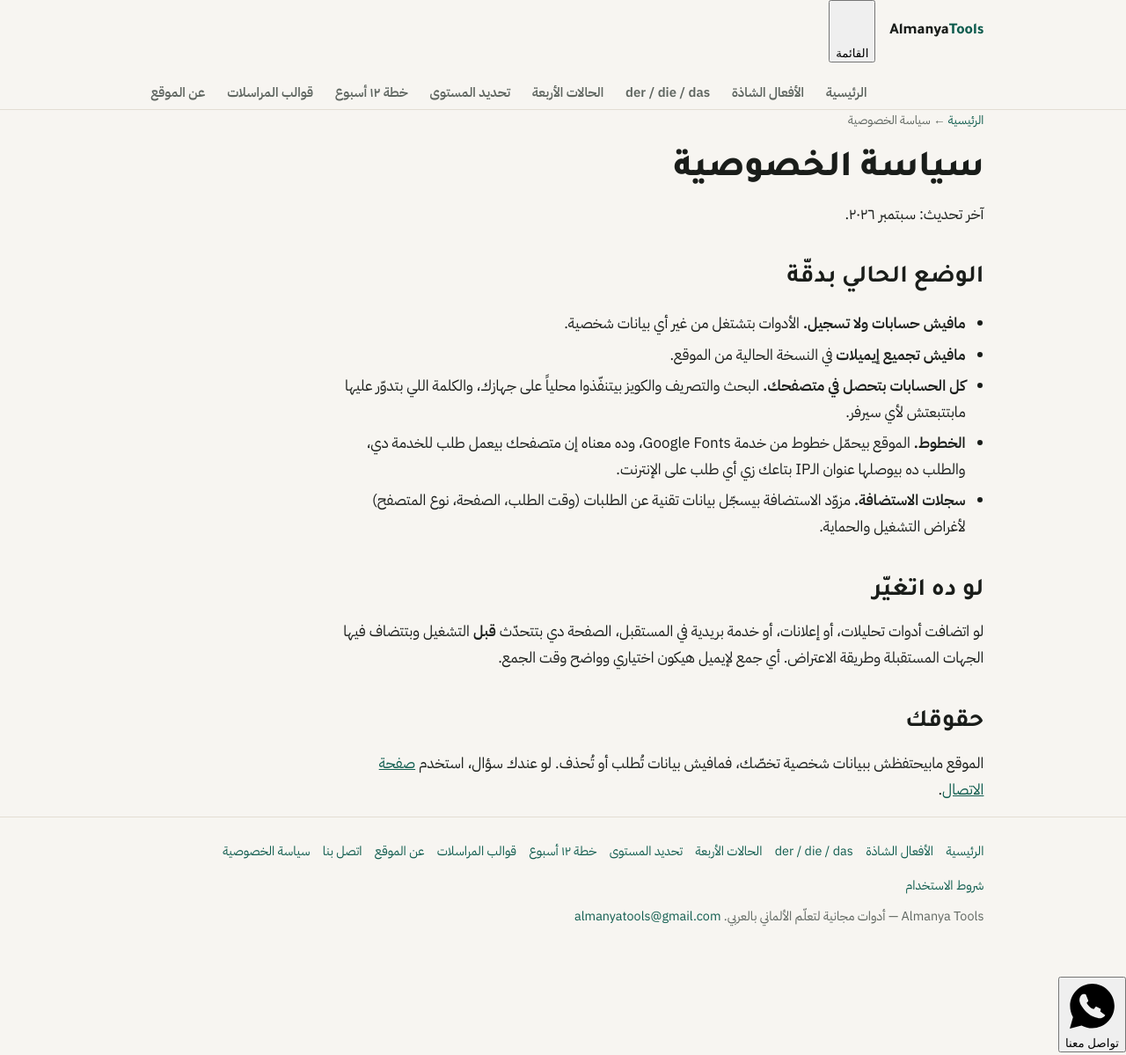
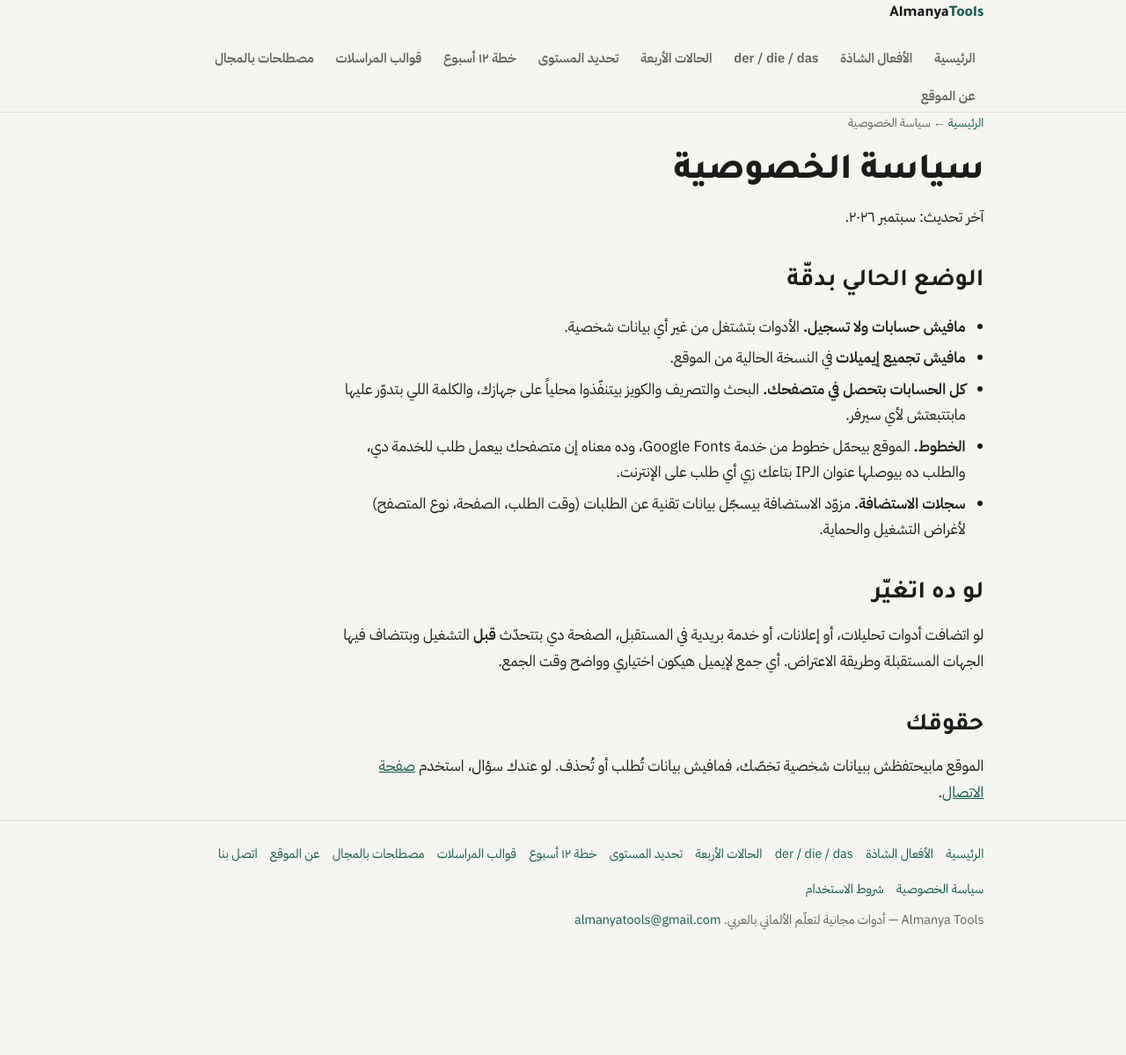
Before and after one commit to paypalbymohamed-ai/almanya-tools, a website built with Vite: page privacy/index.html in a window 1280 px wide. Shown: the whole page at 88% size. After the commit the page ends 1114 px from the top, so only its background shows below. Built offline with nearby package versions, Linux system fonts and the light colour scheme.

Commit message:
faelle: add/update privacy/index.html

```diff
--- a/privacy/index.html
+++ b/privacy/index.html
@@ -3,39 +3,31 @@
   <head>
     <meta charset="UTF-8" />
     <meta name="viewport" content="width=device-width, initial-scale=1" />
-    <script>try{var d=document.documentElement;d.classList.add('js-nav');if(localStorage.getItem('at_progress_v1'))d.classList.add('has-progress')}catch(e){}</script>
     <link rel="icon" href="/favicon.ico" sizes="32x32" />
     <link rel="icon" href="/favicon.svg" type="image/svg+xml" />
     <link rel="apple-touch-icon" href="/apple-touch-icon.png" />
     <link rel="manifest" href="/site.webmanifest" />
     <meta name="theme-color" content="#0f5c4e" />
     <meta property="og:site_name" content="Almanya Tools" />
-    <meta property="og:image" content="https://almanya-tools.pages.dev/og-image.png" />
+    <meta property="og:image" content="https://almanya-tools-bfzjg.surething.host/og-image.png" />
     <meta property="og:image:width" content="1200" />
     <meta property="og:image:height" content="630" />
     <meta property="og:image:alt" content="أدوات تعلّم الألماني بالعربي — تصريف الأفعال الشاذة و der/die/das" />
     <meta name="twitter:card" content="summary_large_image" />
-    <meta name="twitter:image" content="https://almanya-tools.pages.dev/og-image.png" />
+    <meta name="twitter:image" content="https://almanya-tools-bfzjg.surething.host/og-image.png" />
     <title>سياسة الخصوصية | Almanya Tools</title>
     <meta name="description" content="إيه البيانات اللي الموقع بيتعامل معاها وإيه اللي مش بيجمعه." />
-    <link rel="canonical" href="https://almanya-tools.pages.dev/privacy/" />
-    <link rel="alternate" hreflang="ar" href="https://almanya-tools.pages.dev/privacy/" />
+    <link rel="canonical" href="https://almanya-tools-bfzjg.surething.host/privacy/" />
     <meta name="robots" content="index, follow" />
     <link rel="preconnect" href="https://fonts.googleapis.com" />
     <link rel="preconnect" href="https://fonts.gstatic.com" crossorigin />
     <link href="https://fonts.googleapis.com/css2?family=Tajawal:wght@700;800&family=IBM+Plex+Sans+Arabic:wght@400;600&family=IBM+Plex+Sans:wght@500;600&display=swap" rel="stylesheet" />
-      <script async src="https://pagead2.googlesyndication.com/pagead/js/adsbygoogle.js?client=ca-pub-9172784276405220"
-            crossorigin="anonymous"></script>
   </head>
   <body>
     <header class="site-head">
       <div class="wrap">
         <a class="brand" href="../">Almanya<span>Tools</span></a>
-        <button class="nav-toggle" type="button" aria-expanded="false" aria-controls="site-nav">
-          <span class="bars" aria-hidden="true"><i></i><i></i><i></i></span>
-          <span>القائمة</span>
-        </button>
-        <nav class="site-nav" id="site-nav" aria-label="التنقل الأساسي">
+        <nav class="site-nav" aria-label="التنقل الأساسي">
           <a href="../">الرئيسية</a>
           <a href="../verben/">الأفعال الشاذة</a>
           <a href="../der-die-das/">der / die / das</a>
@@ -43,6 +35,7 @@
           <a href="../einstufungstest/">تحديد المستوى</a>
           <a href="../lernplan/">خطة ١٢ أسبوع</a>
           <a href="../briefe/">قوالب المراسلات</a>
+          <a href="../wortschatz/">مصطلحات بالمجال</a>
           <a href="../about/">عن الموقع</a>
         </nav>
       </div>
@@ -92,6 +85,7 @@
           <a href="../einstufungstest/">تحديد المستوى</a>
           <a href="../lernplan/">خطة ١٢ أسبوع</a>
           <a href="../briefe/">قوالب المراسلات</a>
+          <a href="../wortschatz/">مصطلحات بالمجال</a>
           <a href="../about/">عن الموقع</a>
           <a href="../contact/">اتصل بنا</a>
           <a href="./">سياسة الخصوصية</a>
@@ -100,8 +94,6 @@
         <p>Almanya Tools — أدوات مجانية لتعلّم الألماني بالعربي. <a href="mailto:almanyatools@gmail.com">almanyatools@gmail.com</a></p>
       </div>
     </footer>
-    <script type="module" src="../src/site.js"></script>
     <script type="module" src="../src/page.js"></script>
-      <!-- Cloudflare Web Analytics --><script defer src='https://static.cloudflareinsights.com/beacon.min.js' data-cf-beacon='{"token": "20e73fd70bbd46168184b7535b0530d7"}'></script><!-- End Cloudflare Web Analytics -->
   </body>
 </html>
```
